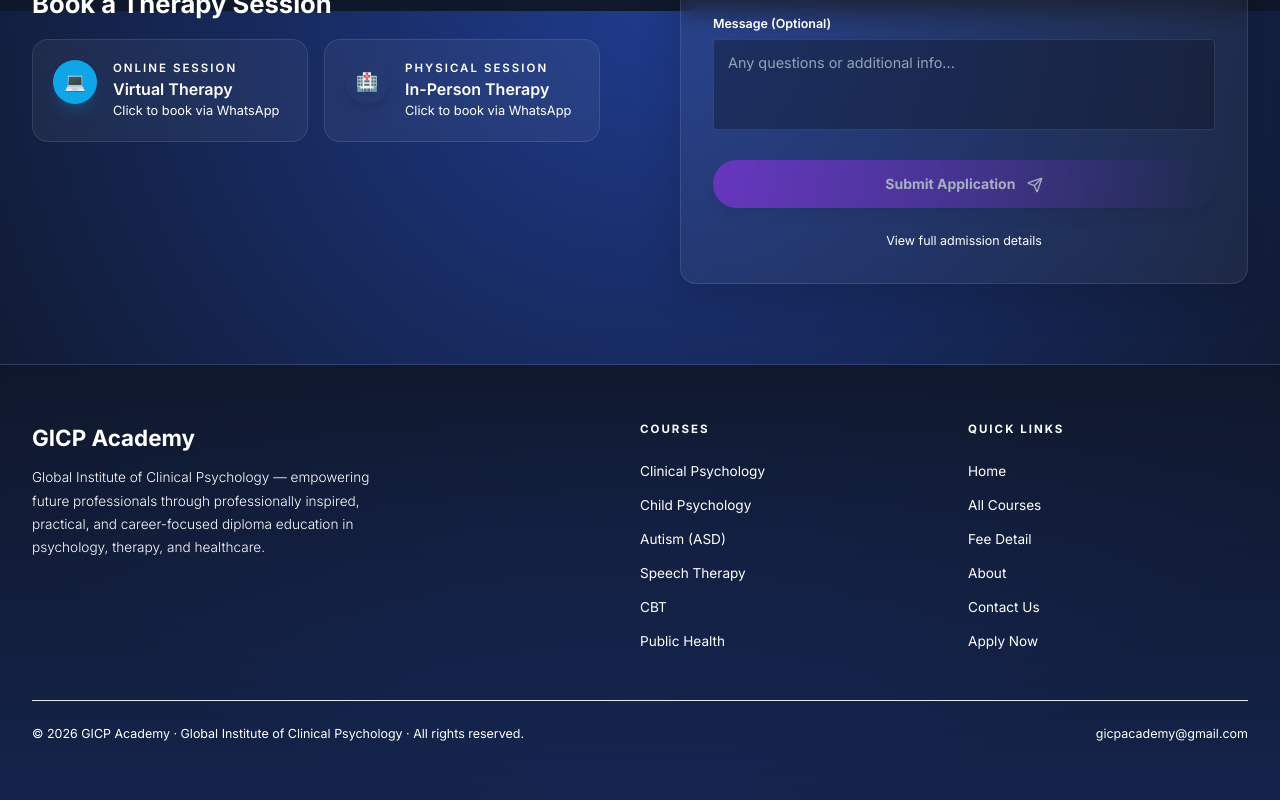
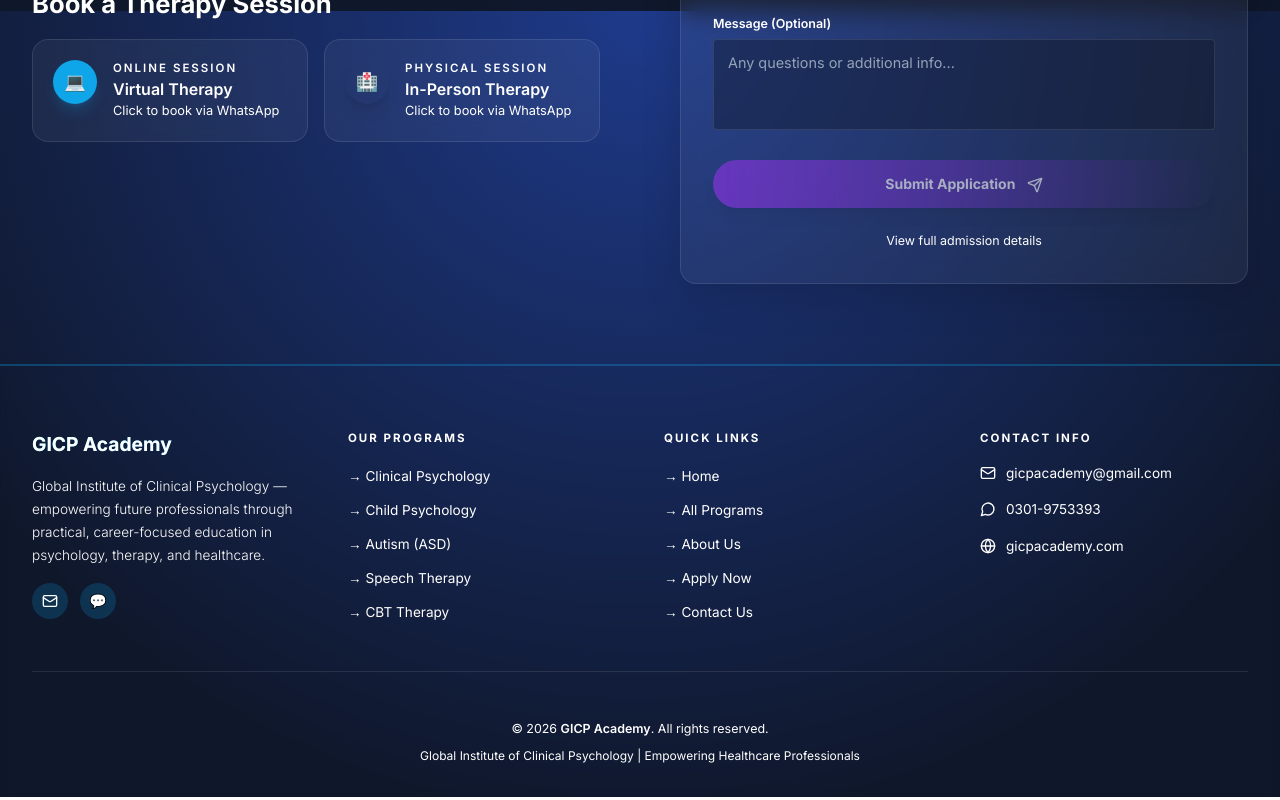
Before and after one commit to imran350/gicp-academy, a React (Vite) app: page /contact in a window 1280 px wide. Shown: the part 789-1589 px from the top of the page. Built offline with nearby package versions, Linux system fonts and the light colour scheme; no server answers; a web font is replaced by a local one.

Commit message:
Enhance branding: gradient logo + professional footer with email and WhatsApp icons

```diff
--- a/src/components/Footer.jsx
+++ b/src/components/Footer.jsx
@@ -1,26 +1,47 @@
 import { Link } from 'react-router-dom'
+import { Mail, MessageCircle, Globe } from 'lucide-react'
 
 export default function Footer() {
   const year = new Date().getFullYear()
 
   return (
-    <footer className="border-t border-white/10 py-14 px-6 lg:px-8" style={{ background: 'linear-gradient(180deg, rgba(15, 23, 42, 0.95) 0%, rgba(30, 58, 138, 0.35) 100%)' }}>
+    <footer className="border-t-2 border-brand-sky-blue/30 bg-brand-navy/95 backdrop-blur-sm pt-16 pb-8 px-6 lg:px-8">
       <div className="mx-auto max-w-7xl">
-        <div className="grid gap-12 md:grid-cols-[2fr_1fr_1fr]">
-          {/* Academy info */}
+        {/* Main Grid — 4 Columns */}
+        <div className="grid gap-12 sm:grid-cols-2 lg:grid-cols-4 mb-12">
+          {/* Column 1: About GICP */}
           <div>
-            <div className="font-display text-[1.4rem] font-bold text-brand-sky-blue mb-3">
+            <div className="mb-4 font-display text-[1.2rem] font-bold bg-gradient-to-r from-cyan-400 via-brand-sky-blue to-blue-500 bg-clip-text text-transparent">
               GICP Academy
             </div>
-            <p className="max-w-[340px] text-[0.85rem] font-light leading-[1.7] text-slate-400">
-              Global Institute of Clinical Psychology — empowering future professionals through professionally inspired, practical, and career-focused diploma education in psychology, therapy, and healthcare.
+            <p className="text-[0.85rem] font-light leading-[1.7] text-slate-300 mb-4">
+              Global Institute of Clinical Psychology — empowering future professionals through practical, career-focused education in psychology, therapy, and healthcare.
             </p>
+            {/* Social Icons */}
+            <div className="flex gap-3">
+              <a
+                href="mailto:gicpacademy@gmail.com"
+                className="group flex h-9 w-9 items-center justify-center rounded-full bg-brand-sky-blue/20 transition-all duration-300 hover:bg-brand-sky-blue/50 hover:scale-110"
+                aria-label="Email"
+              >
+                <Mail className="h-4 w-4 text-white group-hover:text-brand-gold transition-colors" />
+              </a>
+              <a
+                href="https://wa.me/923019753393"
+                target="_blank"
+                rel="noopener noreferrer"
+                className="group flex h-9 w-9 items-center justify-center rounded-full bg-brand-sky-blue/20 transition-all duration-300 hover:bg-green-500/40 hover:scale-110"
+                aria-label="WhatsApp"
+              >
+                <span className="text-white text-sm group-hover:text-green-300 transition-colors">💬</span>
+              </a>
+            </div>
           </div>
 
-          {/* Courses */}
+          {/* Column 2: Our Programs */}
           <div>
-            <div className="mb-5 text-[0.72rem] font-bold uppercase tracking-[2px] text-brand-sky-blue">
-              Courses
+            <div className="mb-4 text-[0.72rem] font-bold uppercase tracking-[2px] text-brand-gold">
+              Our Programs
             </div>
             <ul className="flex flex-col gap-2.5">
               {[
@@ -28,58 +49,102 @@
                 { to: '/course/child-psychology', label: 'Child Psychology' },
                 { to: '/course/autism', label: 'Autism (ASD)' },
                 { to: '/course/speech-therapy', label: 'Speech Therapy' },
-                { to: '/course/cbt', label: 'CBT' },
-                { to: '/course/public-health', label: 'Public Health' },
+                { to: '/course/cbt', label: 'CBT Therapy' },
               ].map((link) => (
                 <li key={link.to}>
                   <Link
                     to={link.to}
-                    className="text-[0.85rem] text-slate-400 transition-colors duration-200 hover:text-brand-light-sky"
+                    className="text-[0.85rem] text-slate-300 transition-colors duration-200 hover:text-brand-gold hover:translate-x-1"
                   >
-                    {link.label}
+                    → {link.label}
                   </Link>
                 </li>
               ))}
             </ul>
           </div>
 
-          {/* Quick Links */}
+          {/* Column 3: Quick Links */}
           <div>
-            <div className="mb-5 text-[0.72rem] font-bold uppercase tracking-[2px] text-brand-sky-blue">
+            <div className="mb-4 text-[0.72rem] font-bold uppercase tracking-[2px] text-brand-gold">
               Quick Links
             </div>
             <ul className="flex flex-col gap-2.5">
               {[
                 { to: '/', label: 'Home' },
-                { to: '/courses', label: 'All Courses' },
-                { to: '/admissions', label: 'Fee Detail' },
-                { to: '/about', label: 'About' },
+                { to: '/courses', label: 'All Programs' },
+                { to: '/about', label: 'About Us' },
+                { to: '/admissions', label: 'Apply Now' },
                 { to: '/contact', label: 'Contact Us' },
-                { to: '/admissions', label: 'Apply Now' },
               ].map((link) => (
                 <li key={link.label}>
                   <Link
                     to={link.to}
-                    className="text-[0.85rem] text-slate-400 transition-colors duration-200 hover:text-brand-light-sky"
+                    className="text-[0.85rem] text-slate-300 transition-colors duration-200 hover:text-brand-gold hover:translate-x-1"
                   >
-                    {link.label}
+                    → {link.label}
                   </Link>
                 </li>
               ))}
             </ul>
           </div>
+
+          {/* Column 4: Contact Info */}
+          <div>
+            <div className="mb-4 text-[0.72rem] font-bold uppercase tracking-[2px] text-brand-gold">
+              Contact Info
+            </div>
+            <div className="space-y-4">
+              {/* Email */}
+              <a
+                href="mailto:gicpacademy@gmail.com"
+                className="group flex items-start gap-2.5 transition-colors duration-200"
+              >
+                <Mail className="h-4 w-4 text-brand-sky-blue flex-shrink-0 mt-0.5" />
+                <div className="text-[0.85rem] text-slate-300 group-hover:text-brand-gold transition-colors">
+                  gicpacademy@gmail.com
+                </div>
+              </a>
+
+              {/* WhatsApp */}
+              <a
+                href="https://wa.me/923019753393"
+                target="_blank"
+                rel="noopener noreferrer"
+                className="group flex items-start gap-2.5 transition-colors duration-200"
+              >
+                <MessageCircle className="h-4 w-4 text-brand-sky-blue flex-shrink-0 mt-0.5" />
+                <div className="text-[0.85rem] text-slate-300 group-hover:text-brand-gold transition-colors">
+                  0301-9753393
+                </div>
+              </a>
+
+              {/* Website */}
+              <a
+                href="https://www.gicpacademy.com"
+                target="_blank"
+                rel="noopener noreferrer"
+                className="group flex items-start gap-2.5 transition-colors duration-200"
+              >
+                <Globe className="h-4 w-4 text-brand-sky-blue flex-shrink-0 mt-0.5" />
+                <div className="text-[0.85rem] text-slate-300 group-hover:text-brand-gold transition-colors">
+                  gicpacademy.com
+                </div>
+              </a>
+            </div>
+          </div>
         </div>
 
-        {/* Bottom */}
-        <div className="mt-12 flex flex-wrap items-center justify-between gap-3 border-t border-white/8 pt-6">
-          <div className="text-[0.78rem] text-slate-500">
-            &copy; {year} GICP Academy &middot; Global Institute of Clinical Psychology &middot; All rights reserved.
-          </div>
-          <div className="text-[0.78rem] text-slate-500">
-            <a href="mailto:gicpacademy@gmail.com" className="transition-colors hover:text-brand-light-sky/70">
-              gicpacademy@gmail.com
-            </a>
-          </div>
+        {/* Divider */}
+        <div className="border-t border-white/10 py-6"></div>
+
+        {/* Copyright — Clean and Centered */}
+        <div className="text-center">
+          <p className="text-[0.78rem] text-slate-400">
+            &copy; {year} <span className="font-semibold text-brand-gold">GICP Academy</span>. All rights reserved.
+          </p>
+          <p className="text-[0.75rem] text-slate-500 mt-2">
+            Global Institute of Clinical Psychology | Empowering Healthcare Professionals
+          </p>
         </div>
       </div>
     </footer>
--- a/src/components/Navbar.jsx
+++ b/src/components/Navbar.jsx
@@ -28,23 +28,19 @@
   return (
     <header className="fixed top-0 z-50 w-full border-b border-brand-sky-blue/30 bg-brand-dark-navy/90 backdrop-blur-sm shadow-lg">
       <div className="mx-auto flex h-16 max-w-7xl items-center justify-between px-6 lg:px-8">
-        {/* Logo */}
+        {/* Logo with Gradient and Glow */}
         <Link
           to="/"
-          className="flex items-center gap-2"
+          className="flex items-center gap-2 transition-transform duration-300 hover:scale-105"
           onClick={handleNavClick}
         >
-          <img src={GICPLogo} alt="GICP Academy" className="h-10 w-auto rounded-full object-cover" />
-          {/* GICP Academy + CPD vertical stack (CPD below GICP) */}
+          <img src={GICPLogo} alt="GICP Academy" className="h-10 w-auto rounded-full object-cover shadow-[0_0_12px_rgba(14,165,233,0.4)]" />
+          {/* GICP Academy with Gradient */}
           <div className="flex flex-col gap-0.5">
-            <span className="font-display text-xl font-bold tracking-wide text-white">
+            <span className="font-display text-xl font-black tracking-wide bg-gradient-to-r from-cyan-400 via-brand-sky-blue to-blue-500 bg-clip-text text-transparent drop-shadow-[0_0_8px_rgba(6,182,212,0.5)]">
               GICP Academy
             </span>
           </div>
-          {/* Option 2: Short text (uncomment to use) */}
-          {/* <span className="font-display text-xl font-bold tracking-wide bg-gradient-to-r from-brand-sky-blue via-brand-light-sky to-white bg-clip-text text-transparent">
-            GICP
-          </span> */}
         </Link>
 
         {/* Desktop nav — Gold active state with underline + hover effects */}
```
